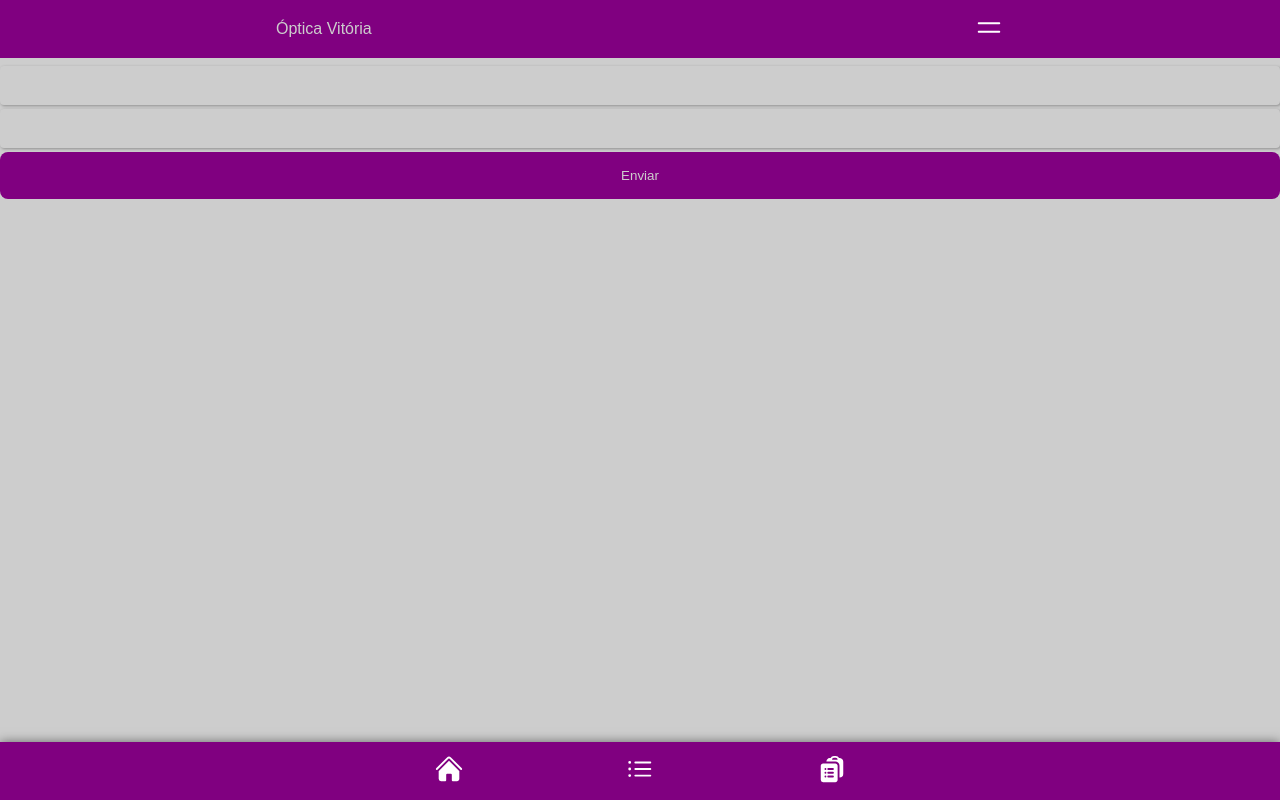
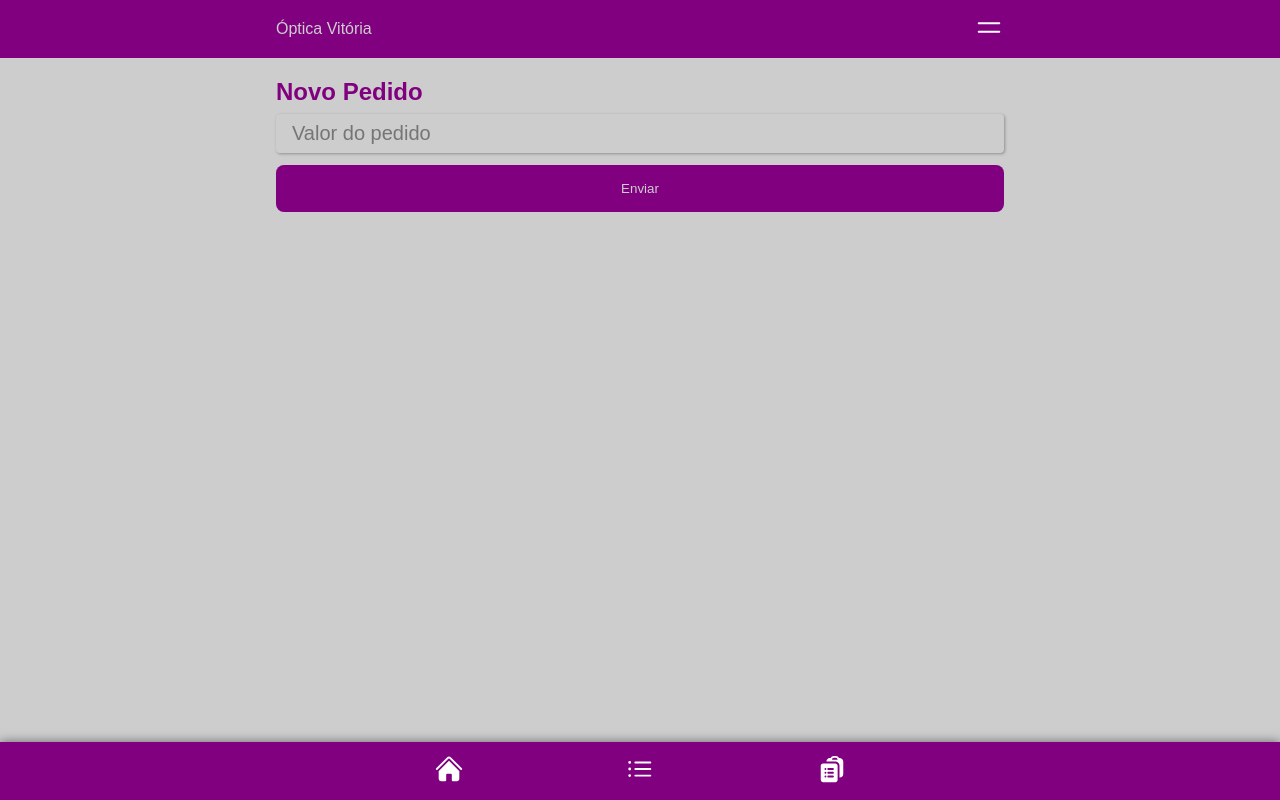
Before and after one commit to gvao/optica-vitoria, a Next.js app: page /pedidos/add in a window 1280 px wide. Built offline with nearby package versions, Linux system fonts and the light colour scheme.

Commit message:
Inserted pedidos

```diff
--- a/src/app/clients/components/list.tsx
+++ b/src/app/clients/components/list.tsx
@@ -55,7 +55,6 @@ const List = ({ data }: { data: Client[] }) => {
                         <Link href={`/clients/${client?.id}?tab=pedidos`} className={styles.item} >
                             <div className="info">
                                 <h2>{client?.name}</h2>
-                                {/* <p>{client?.id}</p> */}
                             </div>
 
                             <div
--- a/src/app/pedidos/add/page.tsx
+++ b/src/app/pedidos/add/page.tsx
@@ -1,10 +1,11 @@
+import { Container } from "@/common/container";
 import { FormNewPedido } from "../components/form";
 
 export default function AddPedido() {
 
     return (
-        <>
-            <FormNewPedido />
-        </>
+        <Container>
+            <FormNewPedido title="Novo Pedido" />
+        </Container>
     )
 }
--- a/src/app/pedidos/components/form.tsx
+++ b/src/app/pedidos/components/form.tsx
@@ -3,6 +3,9 @@
 import { FormComponent, getInputs } from "@/common/form";
 import { usePathname, useRouter } from "next/navigation";
 import { ChangeEventHandler, FormEventHandler, useState } from "react";
+import { addPedidoStore } from "@/store/clients";
+import { Pedido } from "@/store/types";
+
 
 const newPedido = (newData: {}) => fetch('/api/pedidos', {
     method: 'POST',
@@ -12,8 +15,8 @@ const newPedido = (newData: {}) => fetch('/api/pedidos', {
     body: JSON.stringify(newData)
 })
 
-export const FormNewPedido = ({ ...props }) => {
 
+const useForm = () => {
     const [data, setData] = useState({})
     const router = useRouter()
     const pathName = usePathname()
@@ -23,17 +26,41 @@ export const FormNewPedido = ({ ...props }) => {
     const onSubmit: FormEventHandler<HTMLFormElement> = async (event) => {
         const inputs = getInputs(event.target)
 
-        const novoPedido = await newPedido(inputs)
+        const pedido = {
+            ...inputs, userId: 'sbdbd', createdDate: Date.now(),
+        } as Pedido
 
-        console.log( await novoPedido.json())
+        const novoPedido = await newPedido(pedido)
+
+        const storePedido = addPedidoStore(pedido)
+
+        console.log(await storePedido)
         router.back()
     }
+
+    return {
+        data,
+        onSubmit,
+        changeHandle,
+    }
+}
+
+export const FormNewPedido = ({ title = '', ...props }) => {
+
+    const {
+        data,
+        onSubmit,
+        changeHandle,
+    } = useForm()
 
     return (
         <FormComponent.Root onSubmit={onSubmit} {...props} >
 
-            <FormComponent.Input id="name" state={data} onChange={changeHandle} />
-            <FormComponent.Input id="value" type="number" state={data} onChange={changeHandle} />
+            <FormComponent.Title>
+                {title}
+            </FormComponent.Title>
+
+            <FormComponent.Input id="valor" type="number" state={data} onChange={changeHandle} placeholder="Valor do pedido"/>
 
             <FormComponent.Button>Enviar</FormComponent.Button>
         </FormComponent.Root>
--- a/src/common/form/index.tsx
+++ b/src/common/form/index.tsx
@@ -1,14 +1,16 @@
 import { Input } from "./input"
 import { Button } from "../button"
 import { Root } from "./root"
+import { Title } from "./title"
 
 export const FormComponent = {
     Root,
     Input,
     Button,
+    Title,
 }
 
-export const getInputs = (target: EventTarget) => {
+export function getInputs<T>(target: EventTarget) {
     const inputs = (target as Element).querySelectorAll('input')
     const inputsArr = Array.from(inputs)
     const reduce = inputsArr.reduce((acc, { id, value, type, checked }) => {
--- a/src/common/form/styles.module.css
+++ b/src/common/form/styles.module.css
@@ -2,7 +2,7 @@
 .form {
     display: flex;
     flex-direction: column;
-    gap: 4px;
+    gap: 8px;
     margin: 8px 0;
 }
 
@@ -17,6 +17,7 @@
     outline: none;
 
     flex-grow: 1;
+    margin-bottom: 4px;
 }
 
 .button {
--- /dev/null
+++ b/src/common/form/title.tsx
@@ -0,0 +1,8 @@
+
+type TitleProps = {
+    children: React.ReactNode,
+}
+
+export const Title = ({ children }: TitleProps) => (
+    <h2>{children}</h2>
+)
--- a/src/common/list/styles.module.css
+++ b/src/common/list/styles.module.css
@@ -8,7 +8,3 @@
     flex-direction: column;
     gap: 4px;
 }
-
-.item {
-    border: 1px solid;
-}
--- a/src/store/clients.ts
+++ b/src/store/clients.ts
@@ -3,6 +3,7 @@ import { persist } from "zustand/middleware"
 
 import { Client, ClientsStoreProps } from "./types"
 import { generateToken } from "@/utils/number"
+import { Pedido } from "./types"
 
 const clientsStore = create(
     persist<ClientsStoreProps>(
@@ -19,7 +20,9 @@ clientsStore.subscribe((state, prev) => {
     console.log(`Prev state: `, prev, `\n State: `, state)
 })
 
-const { setState } = clientsStore
+const { setState, getState } = clientsStore
+
+export const getPedidos = () => getState().pedidos
 
 export const useClientsStore = (fn = (state: ClientsStoreProps) => state) => clientsStore(fn)
 
@@ -55,3 +58,9 @@ export const removeClientInStore = (clientId: string) =>
 
 export const setSearch = (newValue: string) =>
     setState(state => ({ ...state, search: newValue }))
+
+export const addPedidoStore = (newPedido: Pedido) => {
+    const { pedidos } = clientsStore.getState()
+
+    console.log(pedidos.push(newPedido))
+}
--- a/src/store/types.ts
+++ b/src/store/types.ts
@@ -1,6 +1,7 @@
-type Pedido = {
-    createdDate: string,
+export type Pedido = {
+    createdDate?: number,
     valor: number,
+    userId: string,
 }
 
 export type Client = {
```
Also changed, not shown: src/app/pedidos/page.tsx (+11 -23 lines), src/common/list/item.tsx (+7 -1 lines), src/components/clientList.tsx (added, +25 -0 lines).
